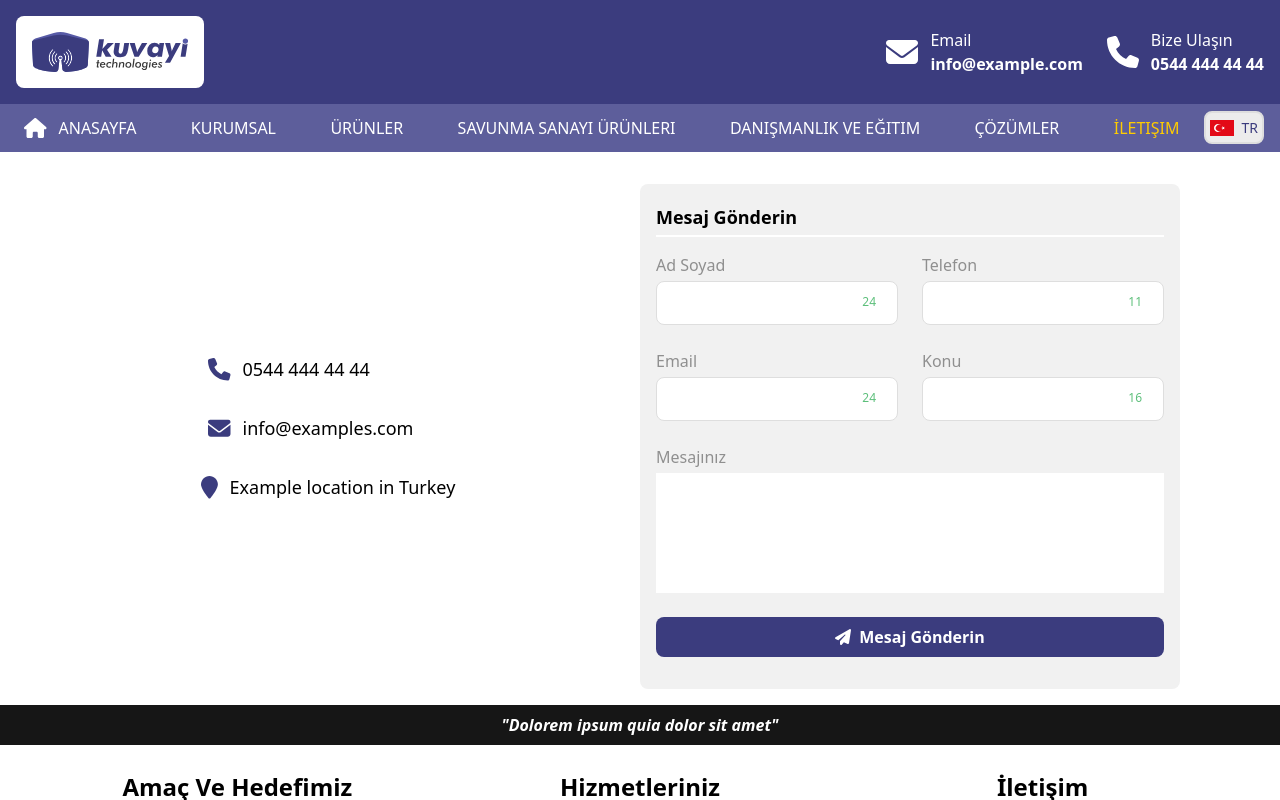
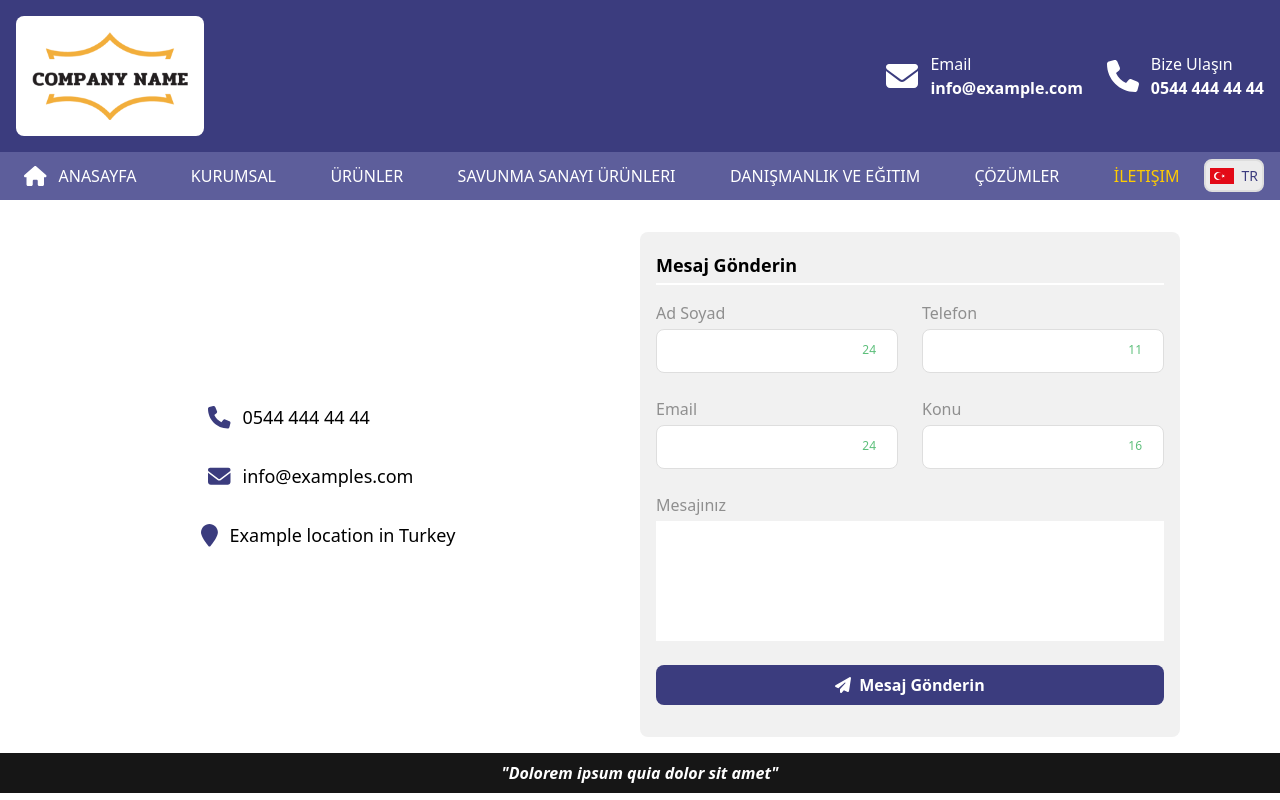
Before and after one commit to ZabunKadir/typescript-nextjs-example, a Next.js app: page /contact in a window 1280 px wide. Built offline with nearby package versions, Linux system fonts and the light colour scheme.

Commit message:
logo and some info deleted

```diff
--- a/src/components/header/index.tsx
+++ b/src/components/header/index.tsx
@@ -52,7 +52,7 @@ const HeaderComponent: FC<IHeader> = ({
               href={"/"}
             >
               <ImageComponent
-                src="/images/logo.svg"
+                src="/images/logo.png"
                 width={156}
                 height={96}
                 alt="Logo"
--- a/src/pages/index.tsx
+++ b/src/pages/index.tsx
@@ -165,7 +165,7 @@ export default function Home() {
             <div className="flex items-center justify-center bg-gray-25 rounded-lg p-5">
               <div className="flex relative w-full h-full p-12 rounded-lg overflow-hidden  group-hover:border-warning duration-300">
                 <ImageComponent
-                  src={"/images/logo.svg"}
+                  src={"/images/logo.png"}
                   alt="News image"
                   width={540}
                   height={150}
--- a/src/translations/en.json
+++ b/src/translations/en.json
@@ -38,7 +38,7 @@
   "home.services.title-3": "RELIABILITY",
   "home.services.text-3": "Every stock produced with an engineering perspective, technical infrastructure and experienced team is tested in our own laboratory.",
   "home.corporate-title": "Corporate",
-  "home.corporate-text": "Kuvayi Technologies manufactures high performance broadband RF and microwave antennas designed to maximize communication quality in voice, video and data communication environments. It specializes in the design and manufacture of communication accessories as well as antennas.",
+  "home.corporate-text": "Company manufactures high performance broadband RF and microwave antennas designed to maximize communication quality in voice, video and data communication environments. It specializes in the design and manufacture of communication accessories as well as antennas.",
   "home.news": "News & Announcements",
   "home.news.title-1": "Communication Solutions",
   "home.news.title-2": "Custom Design",
--- a/src/translations/tr.json
+++ b/src/translations/tr.json
@@ -34,7 +34,7 @@
   "home.services.title-3": "GÜVENİLİRLİK",
   "home.services.text-3": "Mühendislik bakış açısı, teknik altyapı ve deneyimli ekibimiz ile üretilen her stok kendi laboratuvarımızda test edilmektedir.",
   "home.corporate-title": "Kurumsal",
-  "home.corporate-text": "Kuvayi Technologies ses, video ve veri iletişim ortamlarında haberleşme kalitesini en üst seviyeye çıkartacak şekilde tasarlanmış, yüksek performanslı geniş bant RF ve mikrodalga antenler üretmektedir. Antenlerin yanı sıra haberleşme aksesuarların tasarımı  ve üretiminde uzmanlaşmıştır.",
+  "home.corporate-text": "Sirket ses, video ve veri iletişim ortamlarında haberleşme kalitesini en üst seviyeye çıkartacak şekilde tasarlanmış, yüksek performanslı geniş bant RF ve mikrodalga antenler üretmektedir. Antenlerin yanı sıra haberleşme aksesuarların tasarımı  ve üretiminde uzmanlaşmıştır.",
   "home.news": "Haberler & Duyurular",
   "home.news.title-1": "Haberleşme Çözümleri",
   "home.news.title-2": "Özel Tasarım",
```
Also changed, not shown: public/images/logo.png (added), public/images/logo.svg (deleted).
